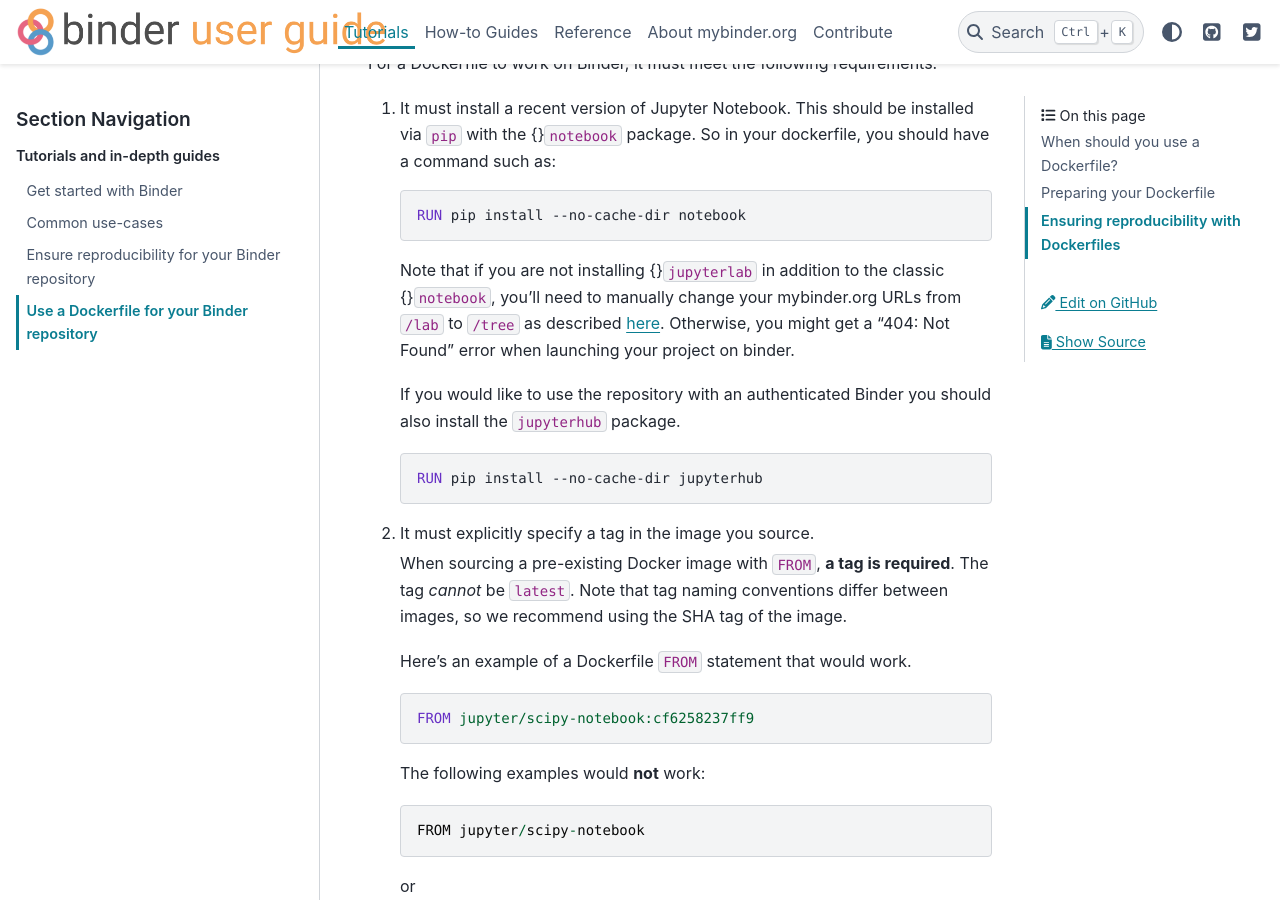
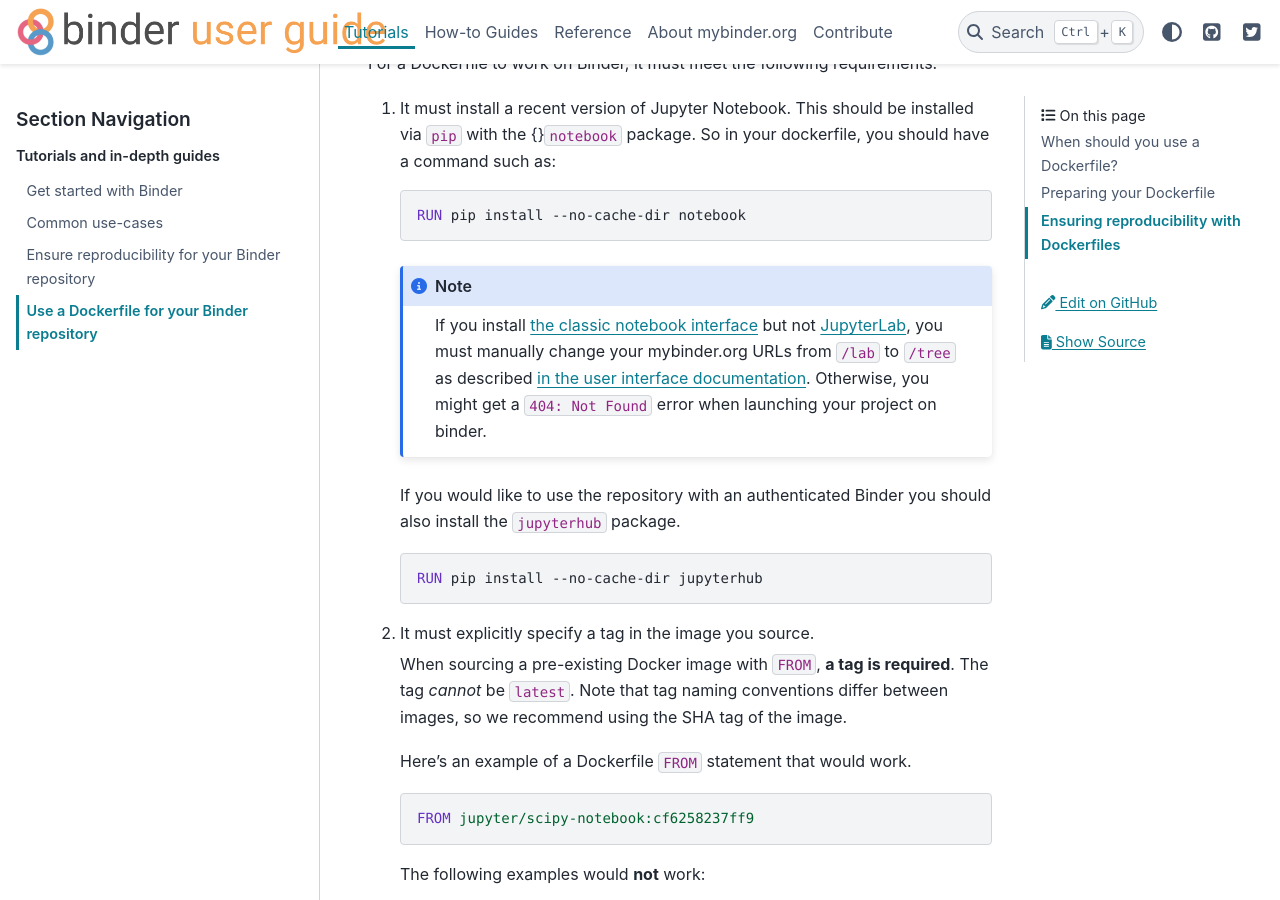
Before and after one commit to jupyterhub/mybinder.org-user-guide, a Sphinx documentation site: the page built from doc/tutorials/dockerfile.md, in a window 1280 px wide and 900 px high, scrolled down 1918 px. Built offline with Sphinx 7.4.7 and the PyData theme 0.15.4, drawn with Linux system fonts in a browser that asks for light colours; pages that are not in the unit, such as notebooks, are missing from menus.

Commit message:
Update doc/tutorials/dockerfile.md

````diff
--- a/doc/tutorials/dockerfile.md
+++ b/doc/tutorials/dockerfile.md
@@ -87,10 +87,10 @@
    RUN pip install --no-cache-dir notebook
    ```
 
-   Note that if you are not installing {}`jupyterlab` in addition to the classic {}`notebook`,
-   you'll need to manually change your mybinder.org URLs from `/lab` to `/tree` as described
-   [here](<https://mybinder.readthedocs.io/en/latest/howto/user_interface.html#jupyterlab>).
-   Otherwise, you might get a "404: Not Found" error when launching your project on binder.
+   :::{note}
+   If you install [the classic notebook interface](https://jupyter-notebook.readthedocs.io/en/stable/) but not [JupyterLab](https://jupyterlab.readthedocs.io/), you must manually change your mybinder.org URLs from `/lab` to `/tree` as described [in the user interface documentation](<https://mybinder.readthedocs.io/en/latest/howto/user_interface.html#jupyterlab>).
+   Otherwise, you might get a `404: Not Found` error when launching your project on binder.
+   :::
 
    If you would like to use the repository with an authenticated Binder you
    should also install the `jupyterhub` package.
````
